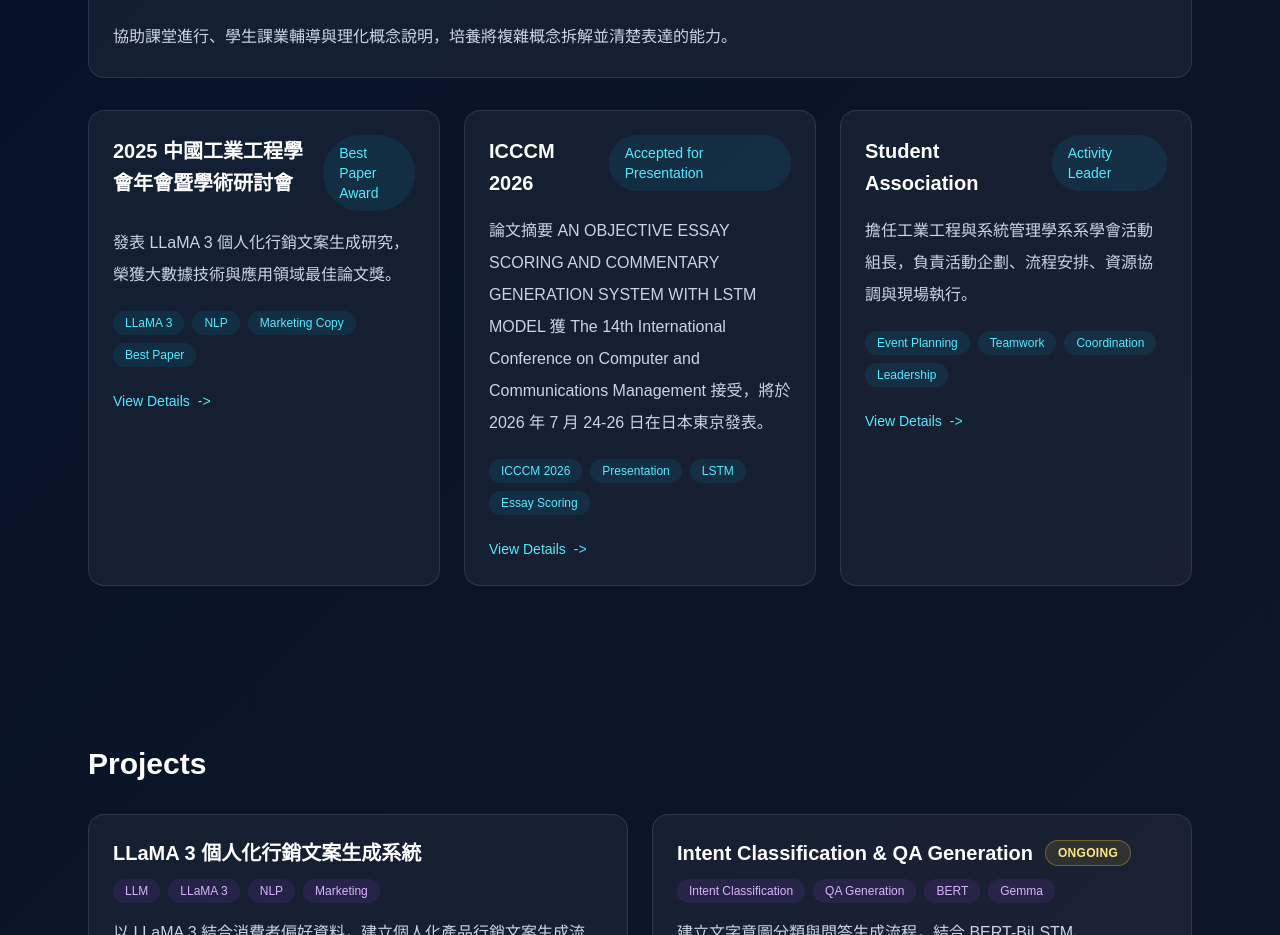
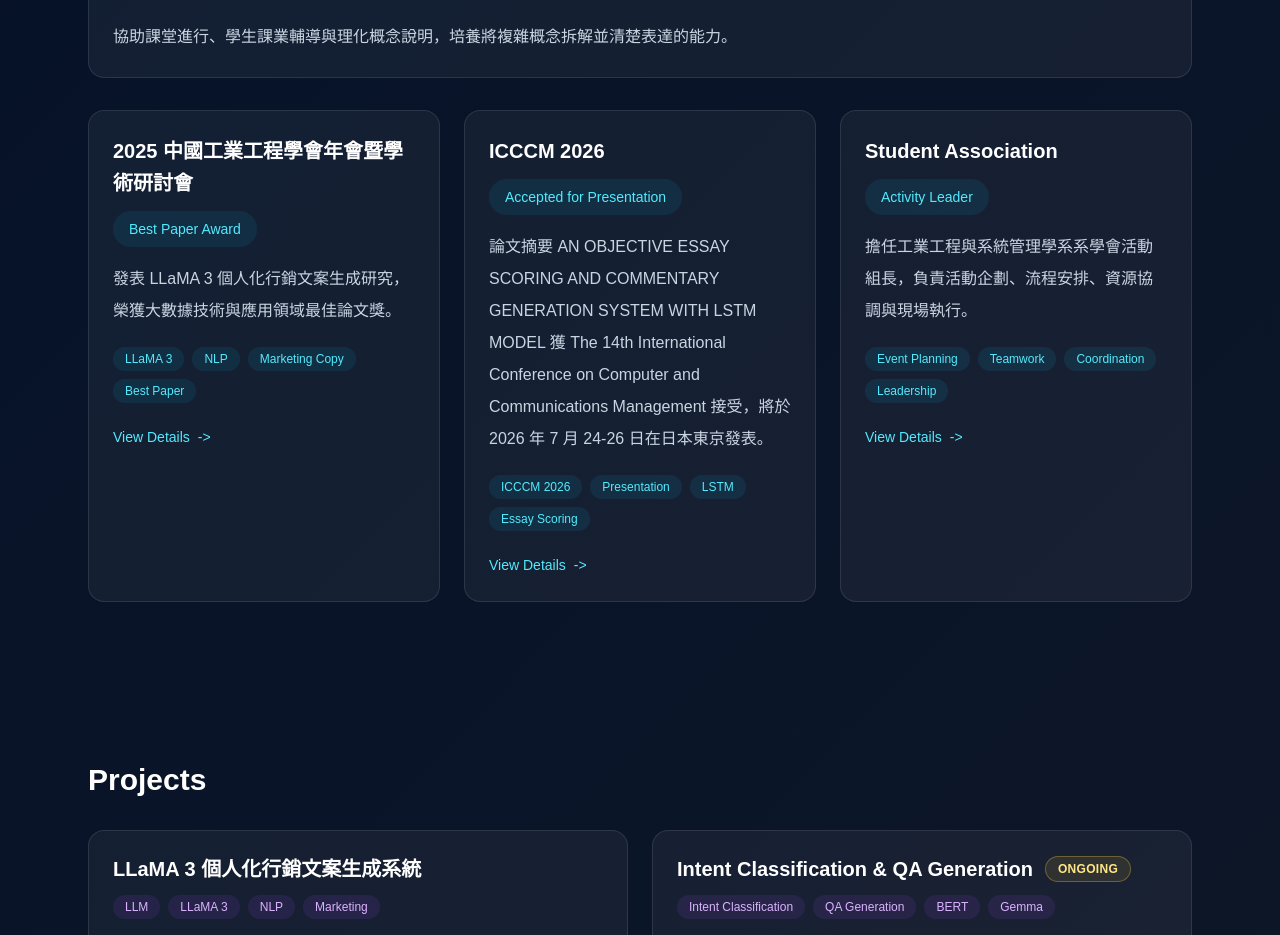
Before and after one commit to brian-kai/my-portfolio, a Next.js app: page / in a window 1280 px wide. Shown: the part 2320-3255 px from the top of the page. Built offline with nearby package versions, Linux system fonts and the light colour scheme.

Commit message:
update portfolio

```diff
--- a/app/page.tsx
+++ b/app/page.tsx
@@ -281,7 +281,7 @@ export default function Home() {
               href={highlight.href}
               className="group block rounded-2xl border border-white/10 bg-white/5 p-6 transition hover:-translate-y-1 hover:border-cyan-300/40 hover:bg-white/10 focus:outline-none focus:ring-2 focus:ring-cyan-300/70"
             >
-              <div className="mb-4 flex flex-col justify-between gap-3 md:flex-row md:items-start">
+              <div className="mb-4 flex flex-col items-start gap-3">
                 <h3 className="text-xl font-semibold leading-8">
                   {highlight.title}
                 </h3>
```
